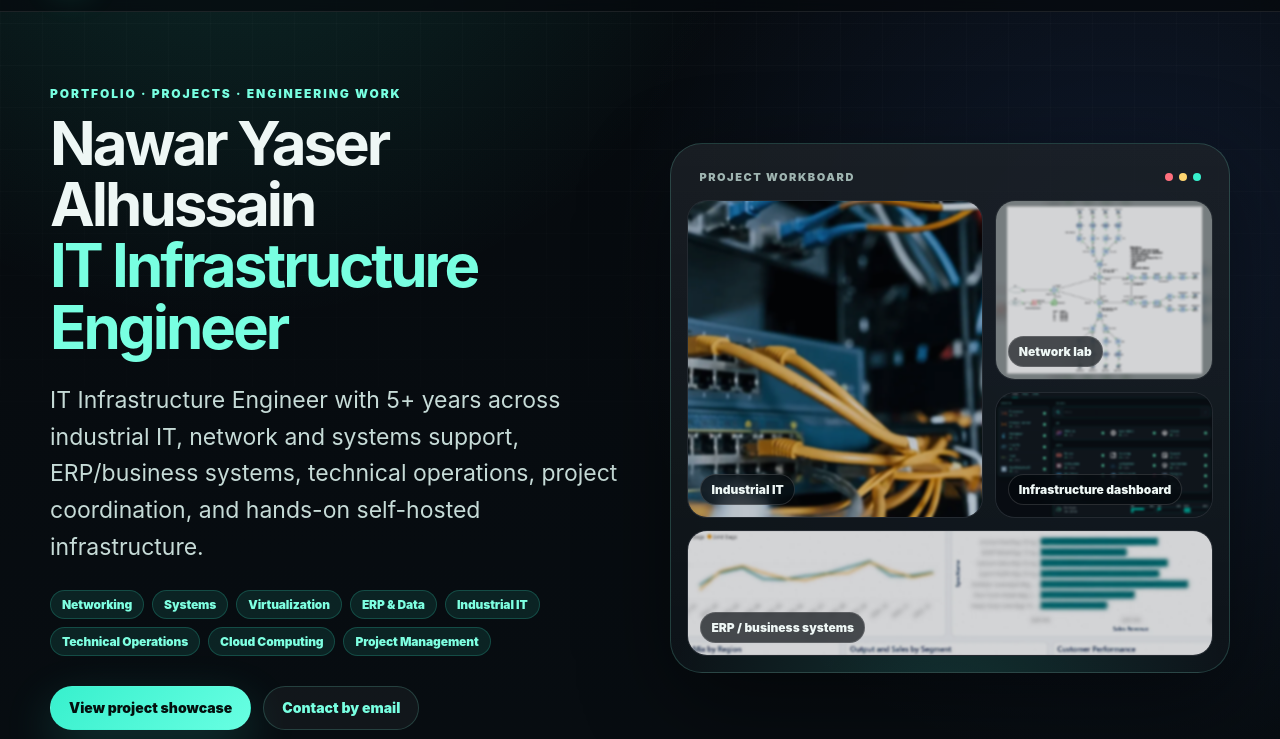
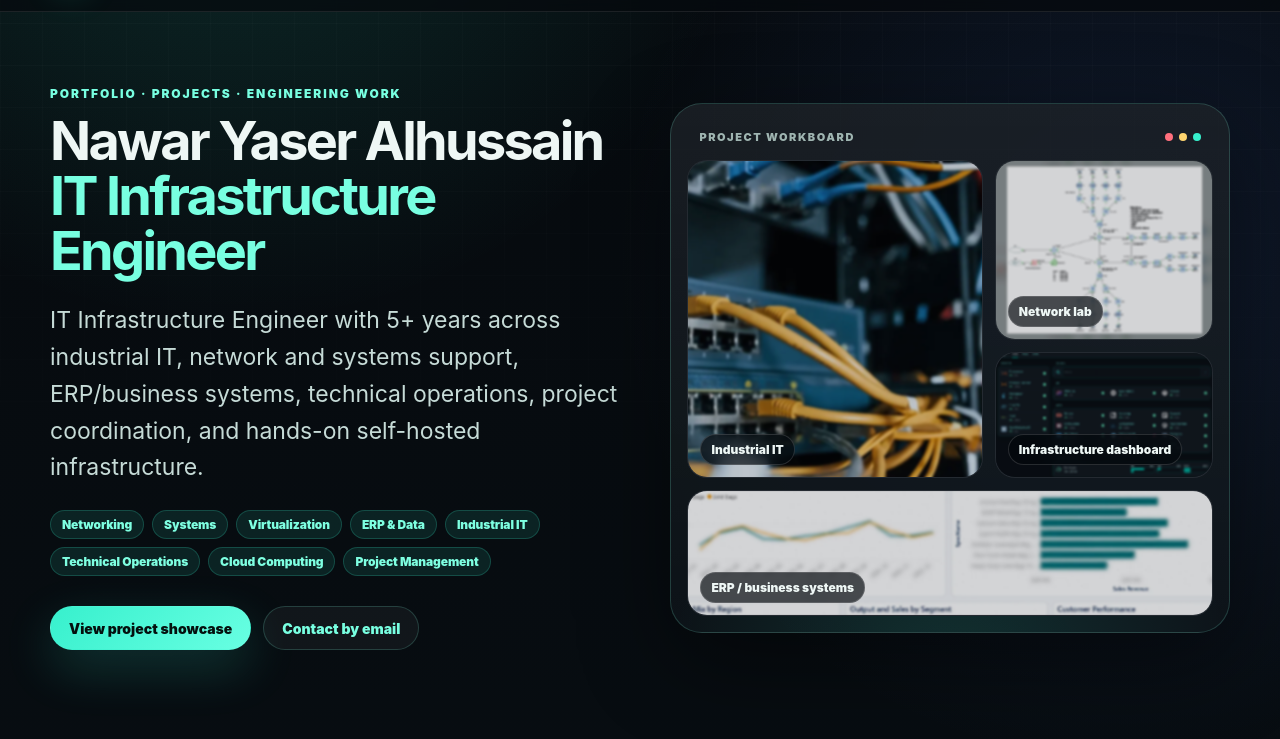
Before and after one commit to vNawar/nawar-fyi, a plain HTML site: page index.html in a window 1280 px wide. Shown: the part 61-800 px from the top of the page. Drawn offline with Linux system fonts and the light colour scheme.

Commit message:
Update styles.css

```diff
--- a/assets/css/styles.css
+++ b/assets/css/styles.css
@@ -164,7 +164,7 @@ img { max-width: 100%; display: block; }
 h1, h2, h3 { margin: 0; line-height: 1.02; letter-spacing: -0.05em; }
 
 .hero h1 {
-  font-size: clamp(54px, 8vw, 60px);
+  font-size: clamp(54px, 8vw, 50px);
   max-width: 820px;
 }
 
```
